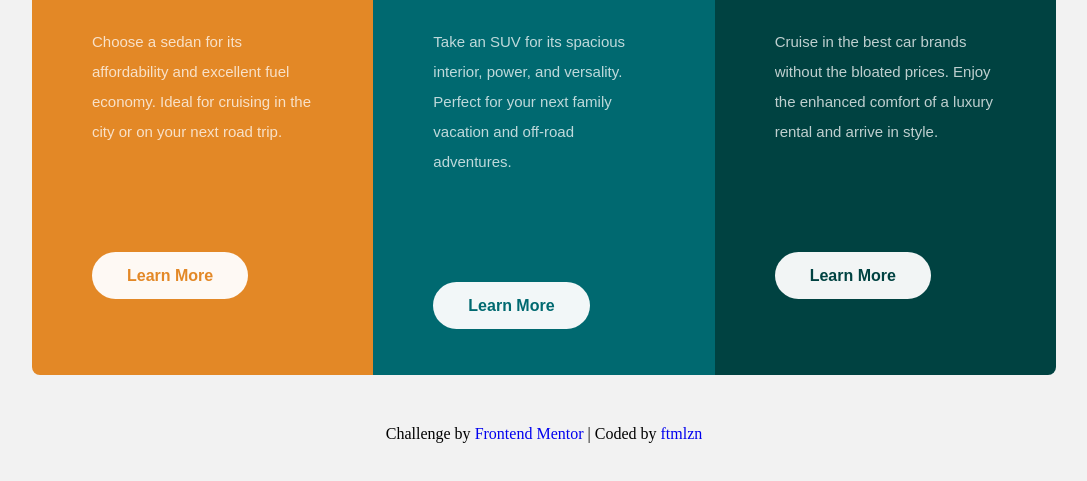
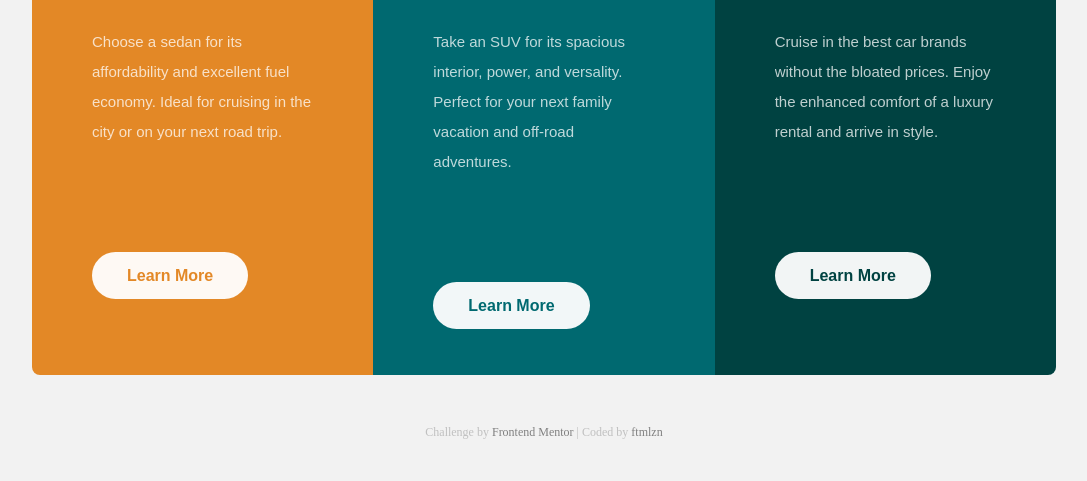
Before and after one commit to fatimalazan/frontend-mentor-3-column-preview-card-component, a plain HTML site: page index.html in a window 1280 px wide. Shown: the part 255-736 px from the top of the page, without its empty margins (96-1183 px from the left). Drawn offline with Linux system fonts and the light colour scheme.

Commit message:
Updated attribution style

```diff
--- a/style.css
+++ b/style.css
@@ -95,9 +95,15 @@ a { text-decoration: none; }
 }
 
 .attribution {
+    color: #C0C0C0;
+    font-size: 12px;
     text-align: center;
     margin-top: 50px;
 
+}
+
+.attribution a {
+    color: #808080;
 }
 
 @media only screen and (max-width: 1379px) and (min-width: 500px){
```
